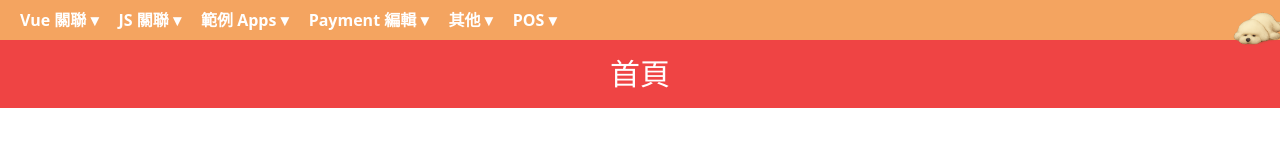
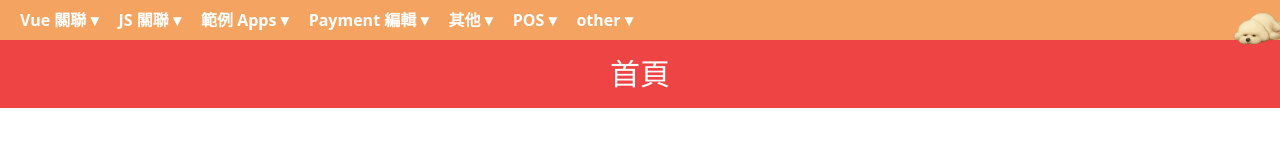
Before and after one commit to Roger0122/vue3_practise, a Vue app: page / in a window 1280 px wide. Shown: the top 160 px of the page. Built offline with nearby package versions, Linux system fonts and the light colour scheme.

Commit message:
新增 一些練習

```diff
--- a/src/composites/menu/menu.ts
+++ b/src/composites/menu/menu.ts
@@ -70,4 +70,9 @@ export const NAV_GROUPS: NavGroup[] = [
     label: 'POS',
     items: [{ label: 'POS', to: '/pos' }],
   },
+  {
+    id: 'other',
+    label: 'other',
+    items: [{ label: 'other', to: '/other' }],
+  },
 ];
--- a/src/router/index.js
+++ b/src/router/index.js
@@ -6,6 +6,7 @@ import orderpractise from '@/router/modules/orderpractise.js'
 import paypractise from '@/router/modules/paypractise.js';
 import weather from '@/router/modules/weather.js'
 import pos from '@/router/modules/pos.js'
+import other from '@/router/modules/other.js'
 
 const router = createRouter({
 history: createWebHistory(),
@@ -17,6 +18,7 @@ routes: [
     ...paypractise,
     ...weather,
     ...pos,
+    ...other,
 ],
 })
 export default router
--- a/src/router/modules/jspractise.js
+++ b/src/router/modules/jspractise.js
@@ -21,7 +21,7 @@ export default [
         name:'jslearn4',
         component: () => import('@/view/javaScript_learn/learn4.vue')
     },
-     {
+    {
         path:'/jslearn5',
         name:'jslearn5',
         component: () => import('@/view/javaScript_learn/learn5.vue')
--- /dev/null
+++ b/src/router/modules/other.js
@@ -0,0 +1,7 @@
+export default [
+    {
+        path:'/other',
+        name:'other',
+        component:() => import('@/view/other/other.vue'),
+    },
+]
--- /dev/null
+++ b/src/view/other/other.vue
@@ -0,0 +1,141 @@
+<template>
+<h2 class=" text-2xl">Other</h2>
+
+
+<!-- 1. JavaScript 基礎
+
+變數宣告差異（var / let / const） ----------------------------------------------------------
+
+let var const 差異,基本var 不用(容易汙染變成全域變數,let=變數意旨可以被變更,const=常數=不可被變更)
+良好的專案基本上使用let 以及const 就可以 var基本上老舊專案才有可能使用。
+真實理解 var =全域變數, let ,const 區域變數,舉例離開
+function  name(){
+const a = 1
+let b = 1
+return (a+b) //結果應該是 2吧~}
+console.log(function()) //結果是2
+
+ES6 語法：解構賦值、展開運算子（...）、模板字串　----------------------------------------------------------
+
+解構賦值比較像是 從變數拿東西出來使用 舉例
+const myId  = {
+id: 1,
+name: 'Roger',
+label: '30歲',
+}
+
+const { id, name } = myId
+
+console.log(id,name, label) 得到1,Roger, 30歲
+展開運算子比較簡單...變數名 去展開
+舉例
+const Array1[1,2,3,4,5]
+const Array2[5,4,3,2,1]
+
+...變數名 =展開
+
+console.log(...Array2) // 會得到5,4,3,2,1吧
+
+模板字串可以自由 組成想要構成的文字例如
+const Array1[1,2,3,4,5]
+const Array2[5,4,3,2,1]
+
+const myId  = {
+id: 1,
+name: 'Roger',
+label: '30歲',
+}
+
+const { id, name, label } = myId
+
+console.log(`${ name } 號碼是id  今年${label} `)
+
+常見資料型別：Array、Object、Map、Set ---------------------
+Array[]
+Object {}
+
+
+1. Map
+用途：像 Object 一樣用來存「鍵值對（key-value）」
+差別：
+Object 的 key 只能是字串或 Symbol
+Map 的 key 可以是 任意型別（物件、函式、數字都可以）
+常見方法：
+map.set(key, value) → 新增或更新
+map.get(key) → 取值
+map.has(key) → 檢查有沒有 key
+map.delete(key) → 刪除
+map.size → 元素數量
+
+const hello1 = new map()
+
+hello1.set(id, '1')
+
+
+陣列操作方法：map / filter / reduce / forEach / find
+物件操作：深拷貝 vs 淺拷貝、Object.keys / Object.values / Object.entries
+函式：箭頭函式、this 綁定、閉包（Closure）
+非同步：Promise / async / await / .then .catch
+事件循環（Event Loop）/ 微任務 & 巨任務
+錯誤處理：try/catch、throw、Error 物件
+
+2. CSS / Tailwind 基礎
+
+Flexbox（橫向/縱向置中、space-between）
+Grid（2D 版面設計）
+RWD：用 @media 或 Tailwind 的 sm: md: lg:
+常見樣式：按鈕 hover、disabled 狀態
+Tailwind：能不看文件寫出常見排版（px, py, flex, grid, text, bg, rounded, shadow）
+
+3. Vue 3 基礎
+
+Vue 生命週期（onMounted, onUpdated, onUnmounted）
+ref vs reactive 的差別
+Props 傳值、Emit 傳事件
+v-model 雙向綁定（含多層組件的傳遞）
+Computed vs Watch（何時用哪個？）
+Router：動態路由參數、路由守衛
+Pinia：state / getters / actions
+元件設計：父子組件拆分、slot 使用
+v-if / v-show 差別
+v-for + key 的正確使用
+
+4. 實務必備能力
+
+API 串接（axios/fetch），能處理 loading / error 狀態
+CRUD（新增、讀取、修改、刪除）的完整流程
+表格功能（分頁、排序、搜尋、Excel 匯出）
+表單驗證（必填、格式錯誤、錯誤提示 UI）
+使用 localStorage / sessionStorage 存取資料
+部署（Vite → GitHub Pages / Vercel）
+
+5. 加分技能
+
+i18n 多語系
+TypeScript 基礎（型別、介面、泛型）
+Jest / Vitest：能寫簡單單元測試
+Git：能處理 branch / merge / rebase / conflict
+DevTools：效能分析、網路請求檢查 -->
+
+<p>範例Map 進階物件方法</p>
+<p>Map 是甚麼 他是ES6追加的新語法 是一個物件,可以透過Map.set 存get去 has 查 size 量 delete 刪</p>
+
+
+</template>
+
+<script setup>
+
+const hello1 = new Map()
+
+hello1.set('id', 1)
+console.log(hello1.get('id'))
+
+
+
+
+
+</script>
+
+
+<style scoped>
+</style>
```
